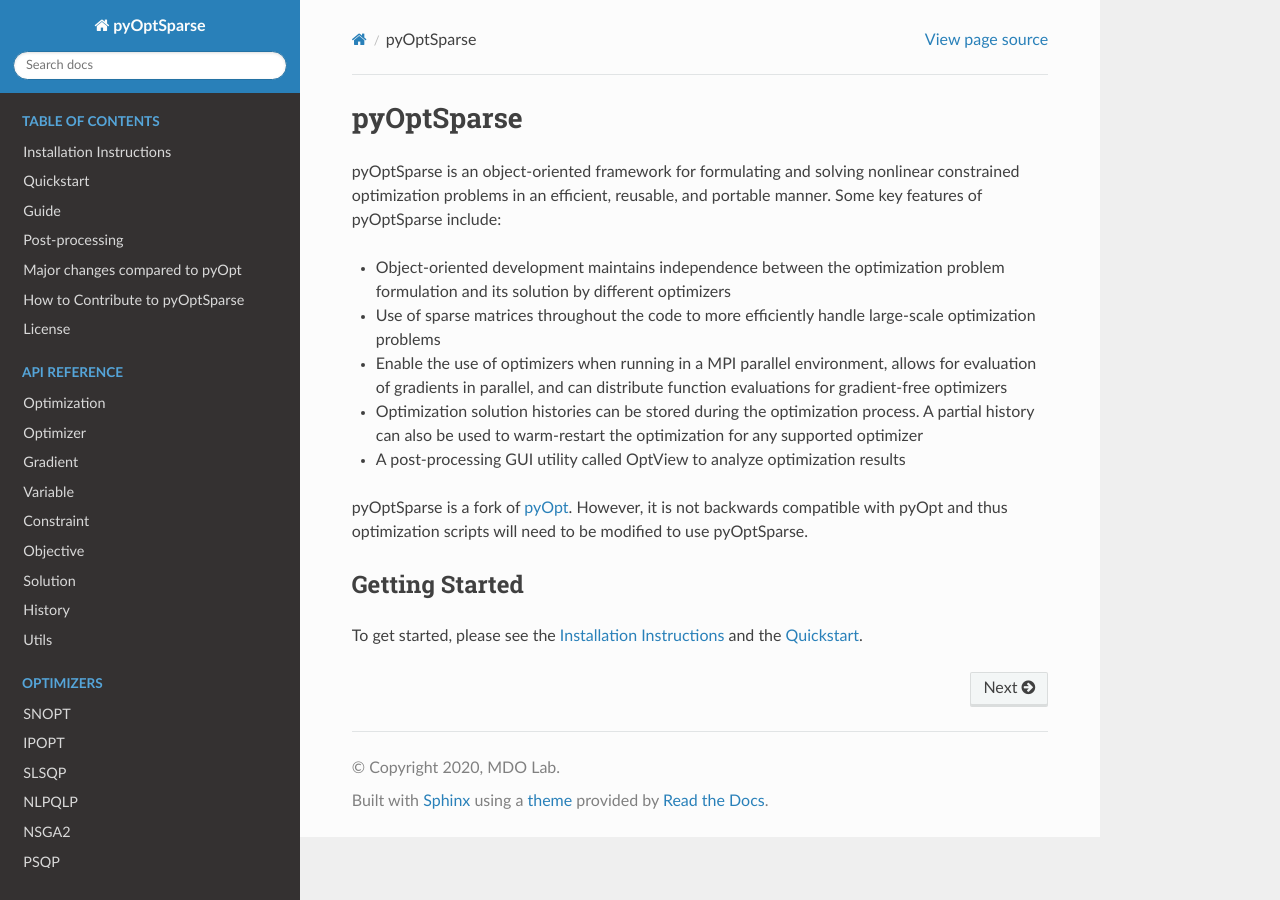
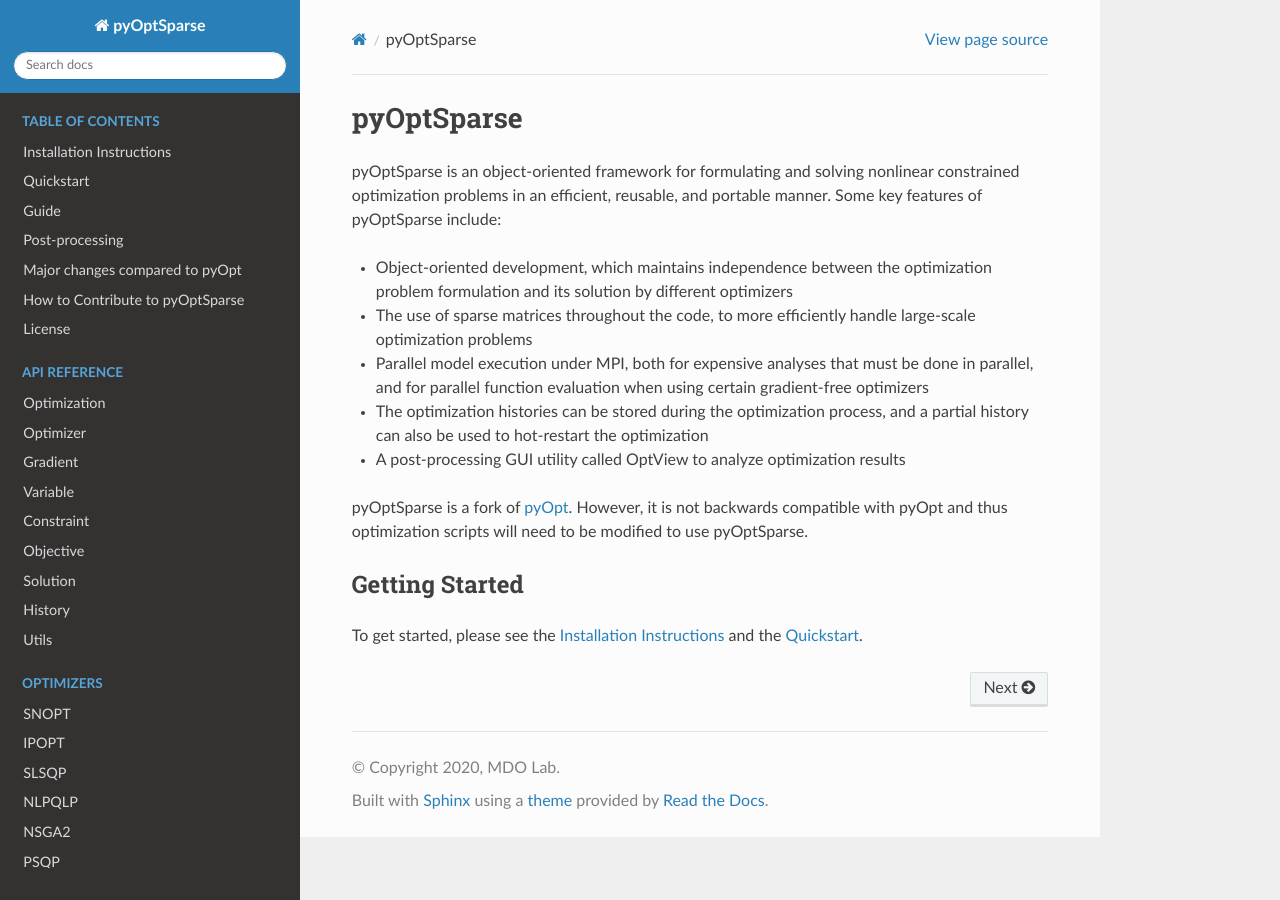
Before and after one commit to mdolab/pyoptsparse, a Sphinx documentation site: the page built from doc/index.rst, in a window 1280 px wide. Built offline with Sphinx 7.4.7 and the Read the Docs theme 2.0.0, drawn with Linux system fonts in a browser that asks for light colours.

Commit message:
addressed comments

```diff
--- a/doc/guide.rst
+++ b/doc/guide.rst
@@ -176,9 +176,9 @@
 sparsity structure of the constraint Jacobian. However, we have
 currently assumed that each of the blocks with an ``X`` in is a dense
 sub-block. pyOptSparse allows each of the *sub-blocks* to itself
-be sparse. pyOptSparse requires that this sparsity structure to be
+be sparse. pyOptSparse requires this sparsity structure to be
 specified when the constraint is added. This information is supplied
-through the ``jac`` keyword argument. Lets say, that the (conD, varC)
+through the ``jac`` keyword argument. Lets say, that the ``(conD, varC)``
 block of the Jacobian is actually a sparse and linear. By way of
 example, the call instead may be as follows:
 
--- a/doc/index.rst
+++ b/doc/index.rst
@@ -4,10 +4,10 @@
 pyOptSparse is an object-oriented framework for formulating and solving nonlinear constrained optimization problems in an efficient, reusable, and portable manner.
 Some key features of pyOptSparse include:
 
-- Object-oriented development maintains independence between the optimization problem formulation and its solution by different optimizers
-- Use of sparse matrices throughout the code to more efficiently handle large-scale optimization problems
-- Enable the use of optimizers when running in a MPI parallel environment, allows for evaluation of gradients in parallel, and can distribute function evaluations for gradient-free optimizers
-- Optimization solution histories can be stored during the optimization process. A partial history can also be used to warm-restart the optimization for any supported optimizer
+- Object-oriented development, which maintains independence between the optimization problem formulation and its solution by different optimizers
+- The use of sparse matrices throughout the code, to more efficiently handle large-scale optimization problems
+- Parallel model execution under MPI, both for expensive analyses that must be done in parallel, and for parallel function evaluation when using certain gradient-free optimizers
+- The optimization histories can be stored during the optimization process, and a partial history can also be used to hot-restart the optimization
 - A post-processing GUI utility called OptView to analyze optimization results
 
 
--- a/doc/quickstart.rst
+++ b/doc/quickstart.rst
@@ -68,9 +68,9 @@
    :start-after: # rst begin addVar
    :end-before: # rst begin addCon
 
-This calls adds a group of 3 variables with name 'xvars'. The variable
+This calls adds a group of 3 variables with name ``xvars``. The variable
 bounds (side constraints) are 0 for the lower bounds, 42 for the upper
-bounds. The initial values for each variable is 10.0
+bounds. The initial values for each variable is 10.0.
 
 Now, we must add the constraints. Like design variables, these may be
 added individually or by group. It is recommended that related
@@ -80,7 +80,7 @@
    :start-after: # rst begin addCon
    :end-before: # rst begin addObj
 
-This call adds two variables with name 'con'. There is no lower bound
+This call adds two variables with name ``con``. There is no lower bound
 for the variables and the upper bound is 0.0.
 
 We must also assign the the key value for the objective using the
```
